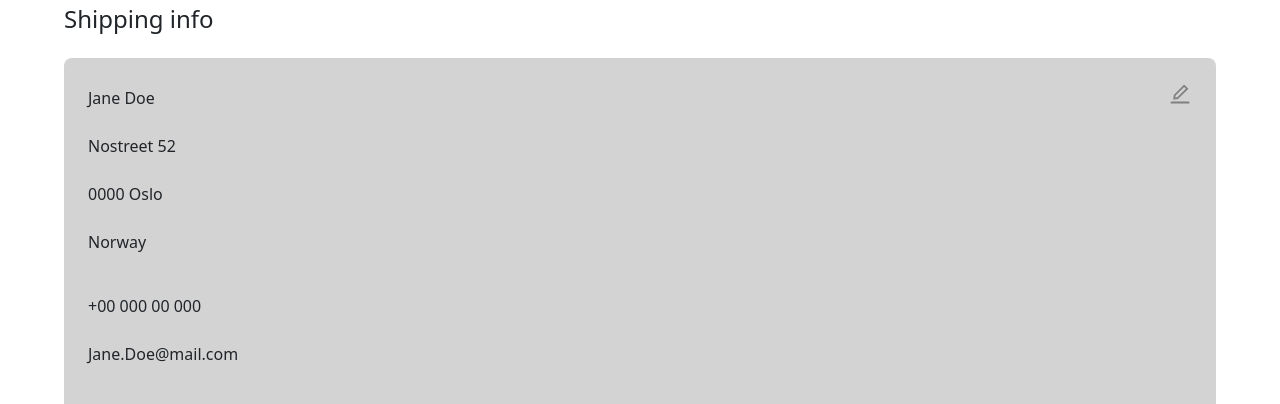
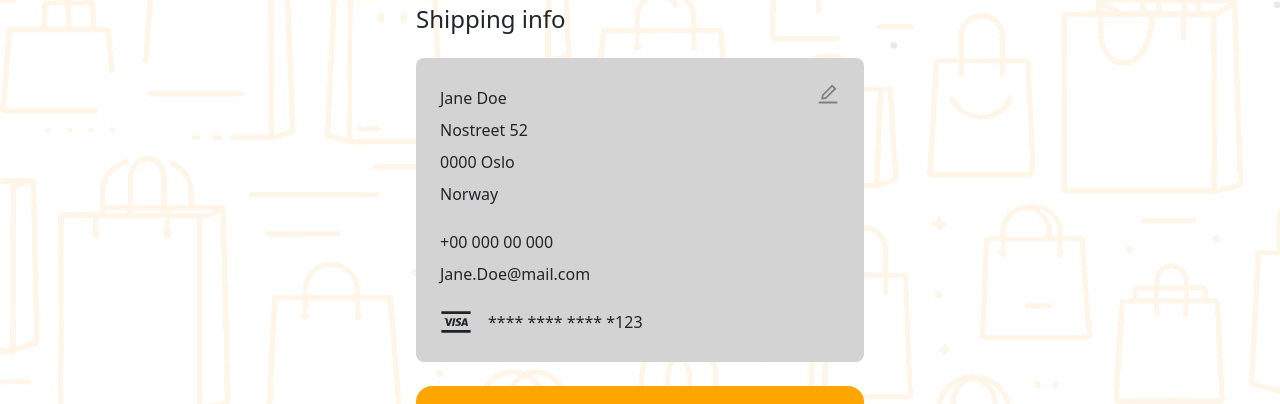
Before and after one commit to Queenen/Vendora, a React (Create React App) app: page /checkout in a window 1280 px wide. Shown: the part 345-749 px from the top of the page. Built offline with nearby package versions, Linux system fonts and the light colour scheme; no server answers.

Commit message:
Update CheckoutPage.module.css

```diff
--- a/src/pages/checkout/CheckoutPage.module.css
+++ b/src/pages/checkout/CheckoutPage.module.css
@@ -0,0 +1,11 @@
+#checkoutPage {
+  background-image: url("/public/images/bag-wallpaper-2.webp");
+}
+
+.checkout {
+  max-width: 30rem;
+}
+
+.contactInfo p {
+  margin: 0;
+}
```
